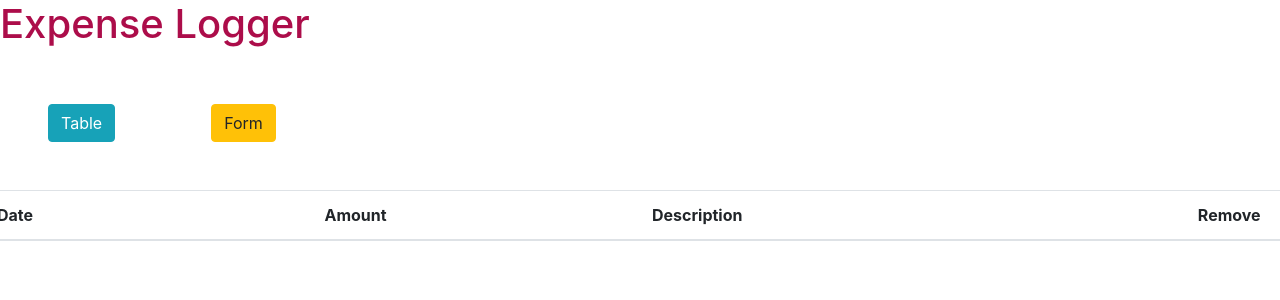
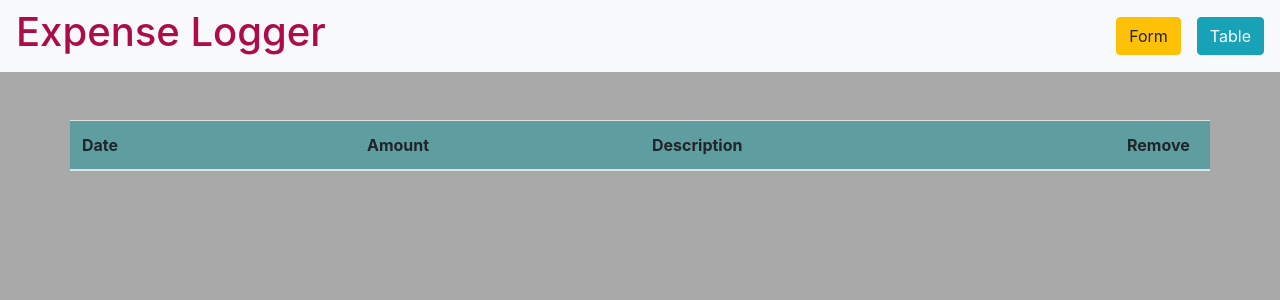
Before and after one commit to Rohit-Kumar-Sah/Separate-Components, an Angular app: page /table in a window 1280 px wide. Shown: the top 300 px of the page. Built offline with nearby package versions, Linux system fonts and the light colour scheme.

Commit message:
Improves UI/UX and form resetting

```diff
--- a/src/app/app.component.css
+++ b/src/app/app.component.css
@@ -1,3 +1,4 @@
-h1{
+.h1{
     color: rgb(172, 13, 74);
+    margin-right: auto;
 }
--- a/src/app/app.component.html
+++ b/src/app/app.component.html
@@ -5,8 +5,18 @@
 <app-table [insert]="data" ></app-table>
 
 </div> -->
-<h1> Expense Logger</h1>
-<button class="btn btn-info m-5" [routerLink]="'/table'">Table</button>
-<button class="btn btn-warning m-5" [routerLink]="'/form'">Form</button>
 
+<nav class="navbar navbar-expand-lg navbar-light bg-light">
+  <a class=" mr-auto w-100 h1" href="#">Expense Logger</a>
+  <div class="collapse navbar-collapse" id="navbarNavAltMarkup">
+    <div class="navbar-nav">
+      <a class="btn btn-warning mr-3" [routerLink]="'/form'">Form</a>
+      <a  class="btn btn-info" [routerLink]="'/table'">Table</a>
+    </div>
+  </div>
+</nav>
+
+
+<div class="router-outlet pt-5">
 <router-outlet></router-outlet>
+</div>
--- a/src/app/form/form.component.html
+++ b/src/app/form/form.component.html
@@ -15,7 +15,8 @@
 
 
   <!-- reactive form -->
-  <form (ngSubmit)="submit()" [formGroup]="Expense"  >
+
+  <form (ngSubmit)="submit()"  class="container" [formGroup]="Expense"  >
     <div class="form-row">
       <div class="form-group col-md-6">
         <label for="inputEmail4">Amount</label>
@@ -30,4 +31,5 @@
       </div>
     </div>
         <button type="submit" class="btn btn-warning" [disabled]="!Expense.valid" >Add to Expenses</button>
+        <span class="h4 ml-5 text-success" *ngIf="btnclick">Expense Added!</span>
   </form>
--- a/src/app/form/form.component.ts
+++ b/src/app/form/form.component.ts
@@ -20,11 +20,17 @@ ngOnInit(): void {
 
  }
 
+ btnclick=false
 
   submit()
   {
+    this.btnclick=true
+    setTimeout(() => {
+      this.btnclick=false;
+    }, 1000);
     console.log(this.Expense)
     this.myservice.setData(this.Expense.value.Amount,this.Expense.value.Description)
+   this.Expense.reset()
   }
 
 }
--- a/src/app/table/table.component.css
+++ b/src/app/table/table.component.css
@@ -2,3 +2,13 @@ button{
     border-radius: 50%;
     background-color: rgb(119, 214, 119);
 }
+table{
+    background-color: rgba(187, 239, 245, 0.624)
+}
+tbody tr{
+    font-family: Georgia, 'Times New Roman', Times, serif;
+
+}
+thead tr{
+    background-color: cadetblue;
+}
--- a/src/app/table/table.component.html
+++ b/src/app/table/table.component.html
@@ -1,6 +1,6 @@
-<table class="table table-striped">
+<table class=" container table table-striped">
   <thead>
-      <tr class="row" >
+    <tr class="row mr-0 ml-0 sticky-top" >
       <th  class="col-3">Date</th>
       <th  class="col-3">Amount</th>
       <th  class="col-5" >Description</th>
@@ -8,7 +8,7 @@
     </tr>
   </thead>
   <tbody>
-        <tr class="row"  *ngFor=" let item of insert ; let i = index">
+      <tr class="row mr-0 ml-0"  *ngFor=" let item of insert ; let i = index">
           <td class="col-3">{{myDate | date:'fullDate'}}</td>
           <td class="col-3">{{item.amount}}</td>
           <td class="col-5">{{item.description}}</td>
@@ -17,5 +17,3 @@
 
   </tbody>
 </table>
-
-  <!-- <div>Works</div> -->
--- a/src/styles.css
+++ b/src/styles.css
@@ -1 +1,6 @@
 /* You can add global styles to this file, and also import other style files */
+body{
+    /* height: 100vh; */
+    max-height: 100%;
+    background-color: darkgrey;
+}
```
Also changed, not shown: src/app/form/form.component.css (line endings or trailing spaces). Lines whose indentation alone changed are shown as unchanged.
